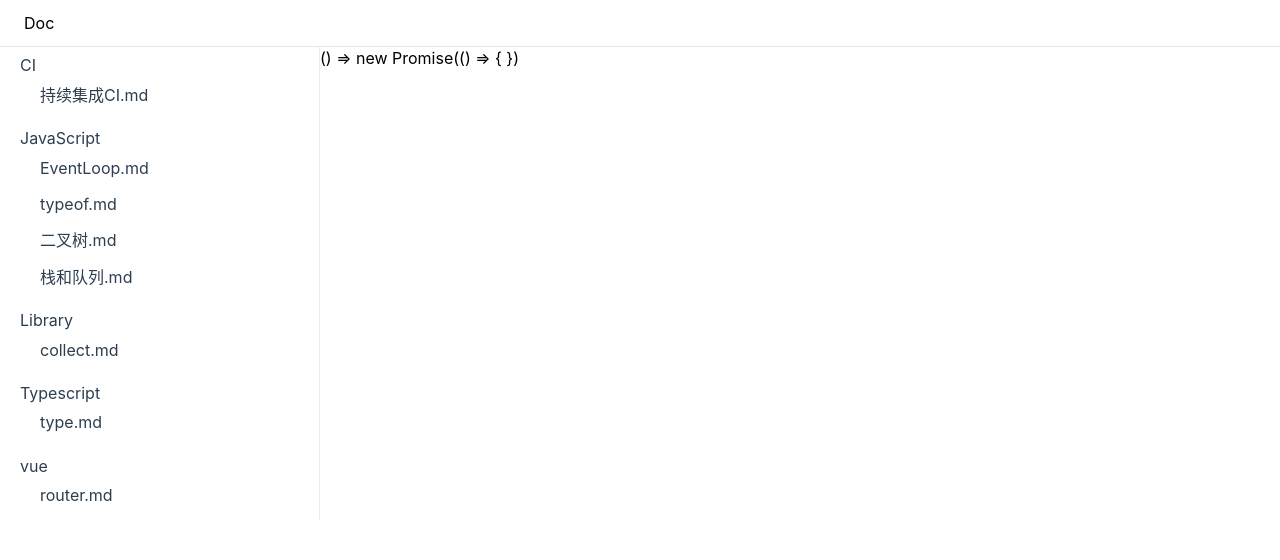
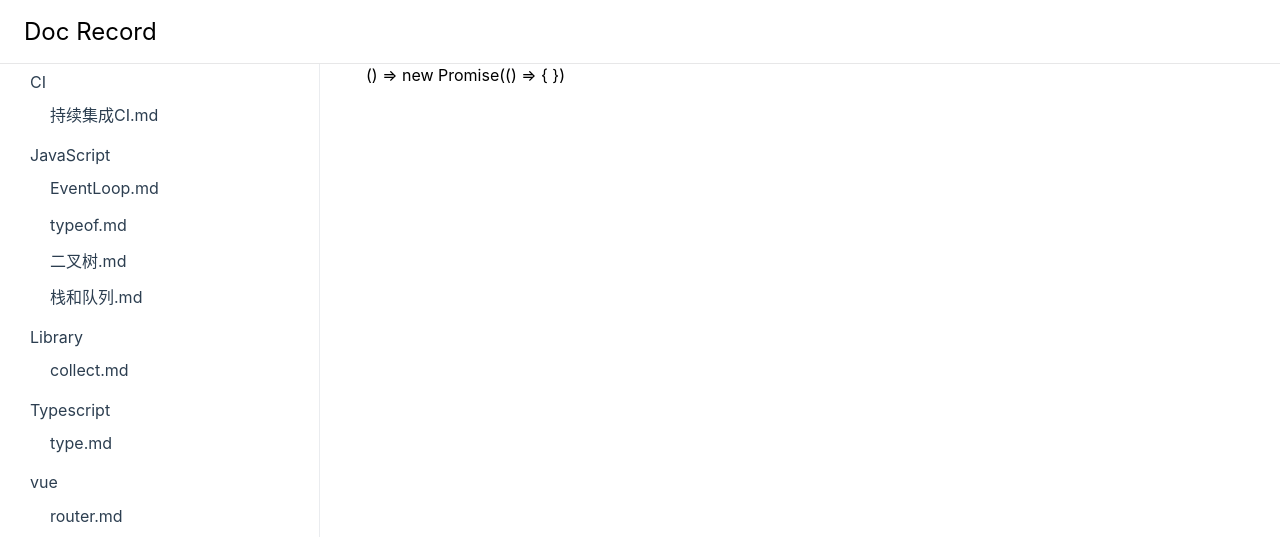
Before and after one commit to wakeupfever/onefour-doc-vue, a Vue app: page /#/doc/same in a window 1280 px wide. Shown: the top 560 px of the page. Built offline with nearby package versions, Linux system fonts and the light colour scheme.

Commit message:
style: 微调样式

```diff
--- a/src/views/doc/children/same/index.vue
+++ b/src/views/doc/children/same/index.vue
@@ -15,3 +15,9 @@ export default {
   },
 }
 </script>
+<style scoped lang="scss">
+.container-same {
+  max-width: 868px;
+  margin: 0 auto;
+}
+</style>
--- a/src/views/doc/compoSables/useDocAnalyze.scss
+++ b/src/views/doc/compoSables/useDocAnalyze.scss
@@ -1,10 +1,15 @@
 
 
 .sidebar-ul {
-  padding: 7px 20px;
+  padding: 3px 20px;
 }
 
 .sidebar-li {
   cursor: pointer;
   color: #2c3e50;
+  padding: 4px 10px;
 }
+
+.sidebar-li:hover {
+  background-color: rgba(0, 0, 0, 0.018);
+}
--- a/src/views/doc/index.vue
+++ b/src/views/doc/index.vue
@@ -1,6 +1,6 @@
 <template>
   <div class="container">
-    <header class="header" @click="handleTest">Doc</header>
+    <header class="header">Doc Record</header>
     <div class="content">
       <aside class="aside">
         <UseDocMenu />
@@ -35,10 +35,13 @@ export default {
     border-bottom: 1px solid rgba(60, 60, 67, 0.12);
     display: flex;
     align-items: center;
+    height: 64px;
+    font-size: 24px;
   }
   .content {
     display: flex;
     width: 100%;
+    height: 100%;
     .aside {
       width: 320px;
       z-index: 10;
```
